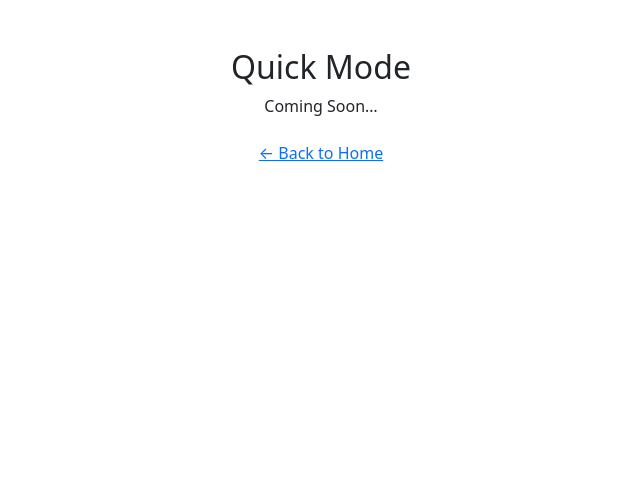
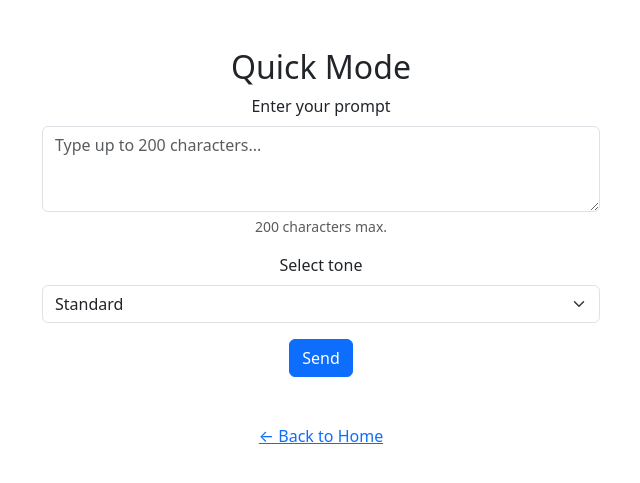
Before and after one commit to augustosouza8/prompt-optimizer-web-app, a Flask app: page /quick in a window 1280 px wide. Shown: the top 483 px of the page, without its empty margins (319-959 px from the left). Run offline with Flask 3, Linux system fonts and the light colour scheme; parts of the project's set-up code (start-up, migrations or seed data) failed here and were passed over.

Commit message:
Attempting to connect the website to the MCP prompt optimizer tool - still not working

```diff
--- /dev/null
+++ b/app/mcp.py
@@ -0,0 +1,31 @@
+# app/mcp.py
+
+import asyncio
+from agno.tools.mcp import MCPTools, SSEClientParams
+from .agents import make_agent
+
+# MCP SSE endpoint & discovery timeout
+MCP_URL = "https://augustosouza-prompt-optimizer-mcp-server.hf.space/gradio_api/mcp/sse"
+DISCOVERY_TIMEOUT = 20  # seconds
+
+async def _optimize_via_mcp(instruction: str):
+    """
+    Discover MCP tools via SSE and then run the Agno agent asynchronously
+    so that async MCPTools is compatible.
+    """
+    params = SSEClientParams(
+        url=MCP_URL,
+        timeout=DISCOVERY_TIMEOUT,
+        sse_read_timeout=DISCOVERY_TIMEOUT
+    )
+    async with MCPTools(transport="sse", server_params=params) as mcp_tools:
+        agent = make_agent(tools=[mcp_tools])
+        # Use the async interface so MCPTools can be used
+        return await agent.arun(instruction, stream=False)
+
+def optimize_prompt(instruction: str):
+    """
+    Entrypoint: runs the async MCP discovery + agent.arun
+    in its own event loop and returns the RunResponse.
+    """
+    return asyncio.run(_optimize_via_mcp(instruction))
--- a/app/routes.py
+++ b/app/routes.py
@@ -1,14 +1,60 @@
-from flask import Blueprint, render_template
+# app/routes.py
+
+import logging
+
+from flask import Blueprint, render_template, request, jsonify
+from mcp.shared.exceptions import McpError
+
+from .agents import make_agent
+from .mcp import optimize_prompt
 
 main_bp = Blueprint('main', __name__)
+
+# Logging setup
+logging.basicConfig(level=logging.INFO)
+logger = logging.getLogger(__name__)
 
 @main_bp.route('/')
 def index():
     return render_template('index.html')
 
-@main_bp.route('/quick')
+@main_bp.route('/quick', methods=['GET', 'POST'])
 def quick():
-    return render_template('quick.html')
+    if request.method == 'GET':
+        return render_template('quick.html')
+
+    data = request.get_json() or {}
+    prompt = data.get('prompt', '').strip()
+    tone = data.get('tone', '')
+
+    # Validate inputs
+    if not prompt or len(prompt) > 200:
+        return jsonify(error="Prompt is required and must be ≤200 characters"), 400
+    if tone not in ('Standard', 'Technical', 'Informal'):
+        return jsonify(error="Invalid tone selection"), 400
+
+    instruction = f"Rewrite the following prompt in a {tone} tone: {prompt}"
+
+    try:
+        # Try MCP-based optimization first
+        run_response = optimize_prompt(instruction)
+        optimized = getattr(run_response, 'content', str(run_response))
+        logger.info("Quick Mode: MCP tool succeeded")
+
+    except McpError as e:
+        # Fall back to direct Groq call on MCPError (e.g. 5s timeout)
+        logger.warning("MCP tool failed (%s). Falling back to direct Groq.", e)
+        agent = make_agent()
+        run_response = agent.run(instruction)
+        optimized = getattr(run_response, 'content', str(run_response))
+        logger.info("Quick Mode: direct Groq fallback succeeded")
+
+    except Exception:
+        # Any other error → user-facing fallback
+        logger.exception("Unexpected error in Quick Mode")
+        return jsonify(error="Sorry, please try again later."), 503
+
+    return jsonify(enhanced=optimized), 200
 
 @main_bp.route('/interactive')
 def interactive():
--- a/app/templates/base.html
+++ b/app/templates/base.html
@@ -5,7 +5,12 @@
   <meta name="viewport" content="width=device-width, initial-scale=1">
   <title>{% block title %}MyApp{% endblock %}</title>
   <!-- Bootstrap CSS via CDN -->
-  <link href="https://cdn.jsdelivr.net/npm/bootstrap@5.3.0/dist/css/bootstrap.min.css" rel="stylesheet" integrity="sha384-..." crossorigin="anonymous">
+  <link
+    href="https://cdn.jsdelivr.net/npm/bootstrap@5.3.0/dist/css/bootstrap.min.css"
+    rel="stylesheet"
+    integrity="sha384-..."
+    crossorigin="anonymous"
+  >
 </head>
 <body>
   <div class="container mt-5">
@@ -13,6 +18,12 @@
   </div>
 
   <!-- Bootstrap JS via CDN -->
-  <script src="https://cdn.jsdelivr.net/npm/bootstrap@5.3.0/dist/js/bootstrap.bundle.min.js" integrity="sha384-..." crossorigin="anonymous"></script>
+  <script
+    src="https://cdn.jsdelivr.net/npm/bootstrap@5.3.0/dist/js/bootstrap.bundle.min.js"
+    integrity="sha384-..."
+    crossorigin="anonymous"
+  ></script>
+
+  {% block extra_scripts %}{% endblock %}
 </body>
 </html>
--- a/app/templates/quick.html
+++ b/app/templates/quick.html
@@ -1,11 +1,99 @@
 {% extends 'base.html' %}
 
-{% block title %}Quick Mode - MyApp{% endblock %}
+{% block title %}Quick Mode – MyApp{% endblock %}
 
 {% block content %}
 <div class="text-center">
   <h2>Quick Mode</h2>
-  <p>Coming Soon…</p>
-  <a href="/" class="btn btn-link">← Back to Home</a>
+
+  <!-- Quick Mode Form -->
+  <form id="quick-form" class="mx-auto col-md-6">
+    <div class="mb-3">
+      <label for="prompt" class="form-label">Enter your prompt</label>
+      <textarea
+        id="prompt"
+        name="prompt"
+        class="form-control"
+        rows="3"
+        maxlength="200"
+        required
+        placeholder="Type up to 200 characters..."
+      ></textarea>
+      <div class="form-text">200 characters max.</div>
+    </div>
+
+    <div class="mb-3">
+      <label for="tone" class="form-label">Select tone</label>
+      <select id="tone" name="tone" class="form-select" required>
+        <option value="Standard" selected>Standard</option>
+        <option value="Technical">Technical</option>
+        <option value="Informal">Informal</option>
+      </select>
+    </div>
+
+    <button id="send-btn" type="submit" class="btn btn-primary">
+      Send
+    </button>
+  </form>
+
+  <!-- Loading Spinner (hidden by default) -->
+  <div id="spinner" class="text-center mt-4" style="display: none;">
+    <div class="spinner-border" role="status">
+      <span class="visually-hidden">Loading…</span>
+    </div>
+  </div>
+
+  <!-- Results Area -->
+  <div id="results" class="mt-4"></div>
+
+  <a href="/" class="btn btn-link mt-3">← Back to Home</a>
 </div>
 {% endblock %}
+
+{% block extra_scripts %}
+<script>
+document.getElementById('quick-form').addEventListener('submit', async function(e) {
+  e.preventDefault();
+
+  // grab elements
+  const form = e.target;
+  const prompt = form.prompt.value.trim();
+  const tone = form.tone.value;
+  const sendBtn = document.getElementById('send-btn');
+  const spinner = document.getElementById('spinner');
+  const results = document.getElementById('results');
+
+  // simple validation
+  if (!prompt) return;
+  sendBtn.disabled = true;
+  form.style.display = 'none';
+  spinner.style.display = 'block';
+
+  try {
+    const resp = await fetch('/quick', {
+      method: 'POST',
+      headers: { 'Content-Type': 'application/json' },
+      body: JSON.stringify({ prompt, tone })
+    });
+    const payload = await resp.json();
+
+    spinner.style.display = 'none';
+    if (resp.ok && payload.enhanced) {
+      results.innerHTML = `<h5>Enhanced prompt:</h5><pre>${payload.enhanced}</pre>`;
+    } else {
+      results.innerHTML = `<div class="alert alert-danger">` +
+        (payload.error || 'Sorry, please try again later.') +
+        `</div>`;
+      form.style.display = 'block';
+      sendBtn.disabled = false;
+    }
+  } catch (err) {
+    spinner.style.display = 'none';
+    results.innerHTML = `<div class="alert alert-danger">
+      Error communicating with server. Please try again.</div>`;
+    form.style.display = 'block';
+    sendBtn.disabled = false;
+  }
+});
+</script>
+{% endblock %}
```
Also changed, not shown: app/agents.py (added, +27 -0 lines), app/simple_groq.py (added, +85 -0 lines).
